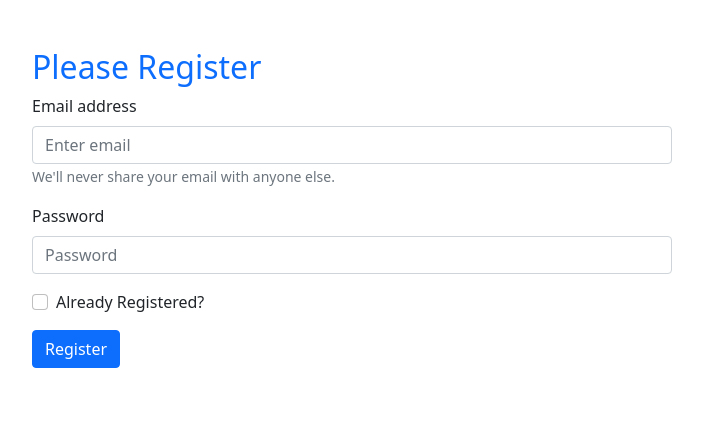
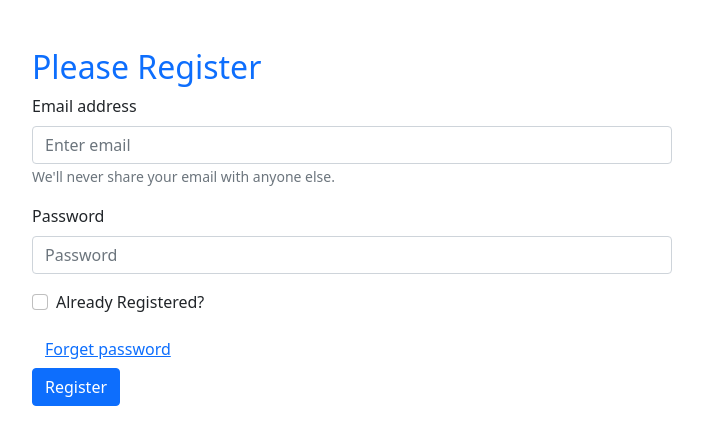
Before and after one commit to Mofazzal-145/email-password-auth, a React (Create React App) app: page / in a window 1280 px wide. Shown: the top 444 px of the page, without its empty margins (288-991 px from the left). Built offline with nearby package versions, Linux system fonts and the light colour scheme.

Commit message:
email verification

```diff
--- a/src/App.js
+++ b/src/App.js
@@ -2,7 +2,7 @@
 import 'bootstrap/dist/css/bootstrap.min.css';
 import Form from 'react-bootstrap/Form'
 import Button from 'react-bootstrap/Button';
-import { createUserWithEmailAndPassword, getAuth, signInWithEmailAndPassword } from "firebase/auth";
+import { createUserWithEmailAndPassword, getAuth, sendEmailVerification, sendPasswordResetEmail, signInWithEmailAndPassword } from "firebase/auth";
 import app from './firebase.init';
 import { useState } from 'react';
 
@@ -63,6 +63,7 @@
       console.log(user);
       setEmail('');
       setPassword('');
+      verifyEmail('');
     })
     .catch(error => {
       console.error(error);
@@ -70,6 +71,20 @@
     })
     }
     event.preventDefault();
+  }
+
+  const handlePasswordReset = () => {
+    sendPasswordResetEmail(auth, email)
+  .then(() => {
+    console.log('email sent')
+  })
+  }
+
+  const verifyEmail = () => {
+    sendEmailVerification(auth.currentUser)
+    .then(() =>{
+      console.log('Email verification sent');
+    })
   }
 
   return (
@@ -99,6 +114,8 @@
                 <Form.Check onChange={handleRegisterChange} type="checkbox" label="Already Registered?" />
               </Form.Group>
               <p className='text-danger'>{error}</p>
+               <Button onClick={handlePasswordReset} variant="link">Forget password</Button>
+                <br />
                 <Button variant="primary" type="submit">
                    {register ?  'Login' : 'Register'}
                 </Button>
```
